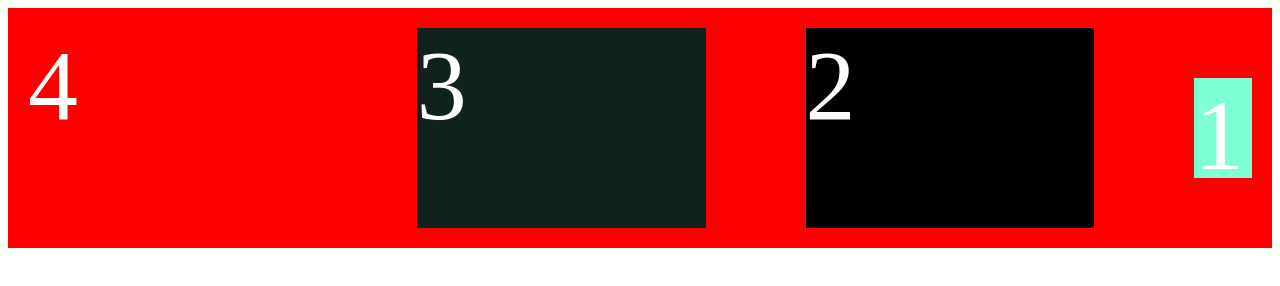
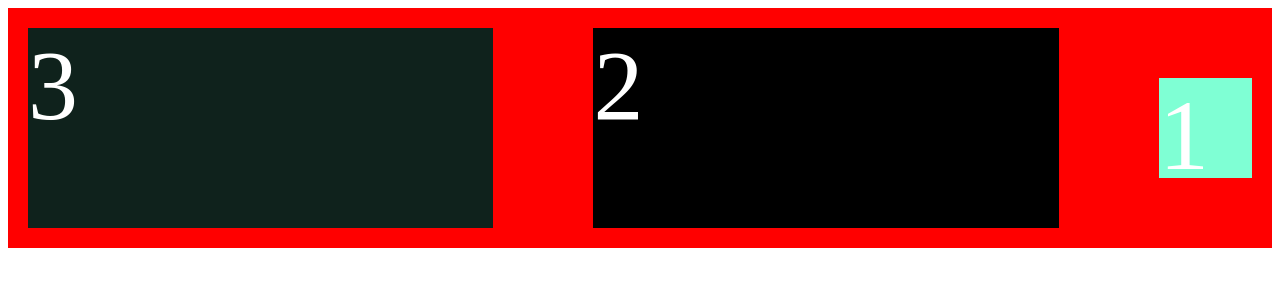
Before and after one commit to Ahmad-As7/html, a plain HTML site: page index.html in a window 1280 px wide. Drawn offline with Linux system fonts and the light colour scheme.

```diff
--- a/index.html
+++ b/index.html
@@ -13,9 +13,8 @@
     <div class="container">
 
         <div class="box">1</div>
-        <div class="box m1">2</div>
+        <div class="box">2</div>
         <div class="box">3</div>
-        <div class="box">4</div>
 
     </div>
 </body>
```
